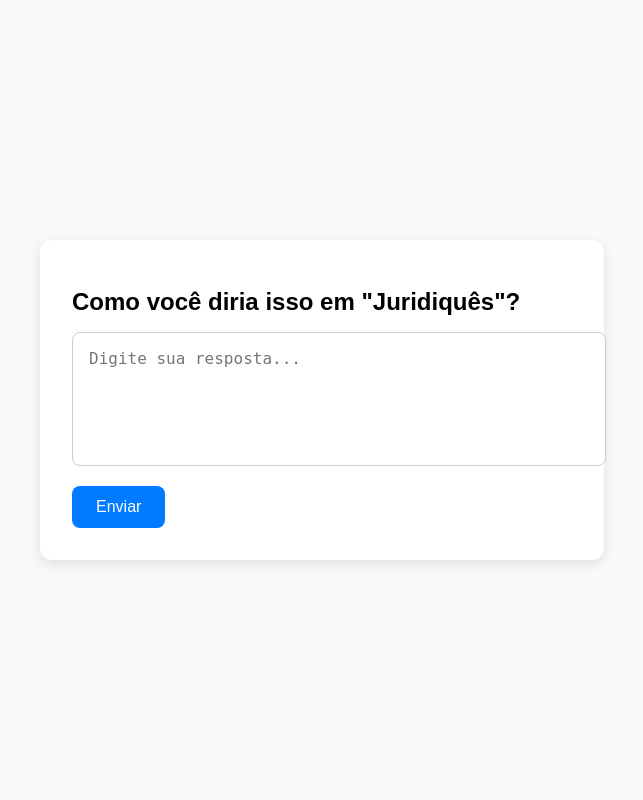
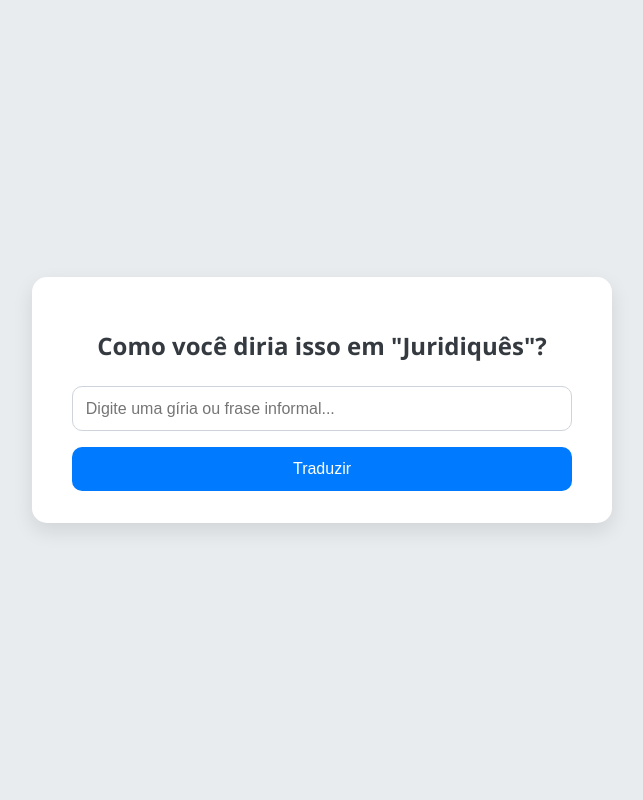
Before and after one commit to BrinoMD/girias_para_judires1.0, a Python web app: template template/index.html in a window 1280 px wide. Shown: the whole page, without its empty margins (318-961 px from the left). Run offline with Jinja, Linux system fonts and the light colour scheme; the template is opened without the code that fills it, so the values that code supplies are empty.

Commit message:
index.html

```diff
--- a/template/index.html
+++ b/template/index.html
@@ -1,13 +1,12 @@
 <!DOCTYPE html>
-<html lang="pt-BR">
+<html lang="pt-br">
 <head>
-  <meta charset="UTF-8" />
-  <meta name="viewport" content="width=device-width, initial-scale=1.0" />
-  <title>Gírias para Juridiquês</title>
+  <meta charset="UTF-8">
+  <title>Tradutor de Gírias para Juridiquês</title>
   <style>
     body {
-      font-family: Arial, sans-serif;
-      background-color: #f8f9fa;
+      font-family: 'Segoe UI', Tahoma, Geneva, Verdana, sans-serif;
+      background-color: #e9ecef;
       display: flex;
       justify-content: center;
       align-items: center;
@@ -16,38 +15,46 @@
     }
 
     .container {
-      background: white;
-      padding: 2rem;
-      border-radius: 12px;
-      box-shadow: 0 4px 12px rgba(0, 0, 0, 0.1);
+      background-color: #ffffff;
+      padding: 2rem 2.5rem;
+      border-radius: 15px;
+      box-shadow: 0 8px 20px rgba(0, 0, 0, 0.1);
       max-width: 500px;
       width: 100%;
+      text-align: center;
     }
 
-    h1 {
-      font-size: 1.5rem;
-      margin-bottom: 1rem;
+    h2 {
+      margin-bottom: 1.5rem;
+      color: #343a40;
     }
 
-    textarea {
+    input[type="text"] {
       width: 100%;
-      height: 100px;
-      padding: 1rem;
+      padding: 0.8rem;
+      border-radius: 10px;
+      border: 1px solid #ced4da;
       font-size: 1rem;
-      border: 1px solid #ccc;
-      border-radius: 8px;
-      resize: none;
+      margin-bottom: 1rem;
+      box-sizing: border-box;
+      transition: border-color 0.2s ease-in-out;
+    }
+
+    input[type="text"]:focus {
+      border-color: #007bff;
+      outline: none;
     }
 
     button {
-      margin-top: 1rem;
-      padding: 0.75rem 1.5rem;
+      width: 100%;
+      padding: 0.8rem;
       font-size: 1rem;
       background-color: #007bff;
       color: white;
       border: none;
-      border-radius: 8px;
+      border-radius: 10px;
       cursor: pointer;
+      transition: background-color 0.2s ease-in-out;
     }
 
     button:hover {
@@ -57,17 +64,11 @@
 </head>
 <body>
   <div class="container">
-    <h1>Como você diria isso em "Juridiquês"?</h1>
-    <textarea id="userAnswer" placeholder="Digite sua resposta..."></textarea>
-    <button onclick="submitAnswer()">Enviar</button>
+    <h2>Como você diria isso em "Juridiquês"?</h2>
+    <form method="post">
+      <input type="text" name="girias" placeholder="Digite uma gíria ou frase informal..." required>
+      <button type="submit">Traduzir</button>
+    </form>
   </div>
-
-  <script>
-    function submitAnswer() {
-      const answer = document.getElementById('userAnswer').value;
-      console.log('Resposta enviada:', answer);
-      alert("Resposta enviada! (simulada)");
-    }
-  </script>
 </body>
 </html>
```
